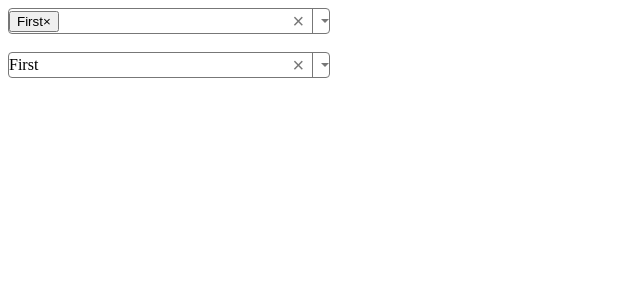
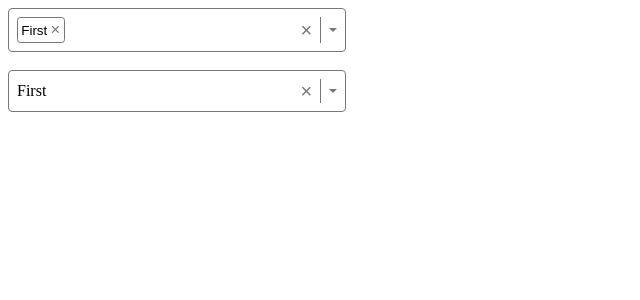
Before and after one commit to amine-amari/select-component, a React (Vite) app: page / in a window 1280 px wide. Shown: the top 300 px of the page, without its empty margins (0-640 px from the left). Built offline with nearby package versions, Linux system fonts and the light colour scheme.

Commit message:
add MultiSelect styling

```diff
--- a/src/select.module.css
+++ b/src/select.module.css
@@ -6,6 +6,7 @@
     display: flex;
     align-items: center;
     gap: .5em;
+    padding: .5em;
     border-radius: .25em;
     outline: none;
 }
@@ -16,6 +17,9 @@
 
 .value {
     flex-grow: 1;
+    display: flex;
+    gap: .5em;
+    flex-wrap: wrap;
 }
 
 .clear-btn {
@@ -79,3 +83,31 @@
     background-color: hsl(200, 100%, 50%);
     color: white;
 }
+
+.option-badge {
+    display: flex;
+    align-items: center;
+    border: .05em solid #777;
+    border-radius: .25em;
+    padding: .15em .25em;
+    gap: .25em;
+    cursor: pointer;
+    background: none;
+    outline: none;
+}
+
+.option-badge:hover,
+.option-badge:focus {
+    background-color: hsl(0, 100%, 90%);
+    border-color: hsl(0, 100%, 50%);
+}
+
+.option-badge > .remove-btn {
+    font-size: 1.25em;
+    color: #777;
+}
+
+.option-badge:hover > .remove-btn,
+.option-badge:focus > .remove-btn {
+    color: hsl(0, 100%, 50%);
+}
```
